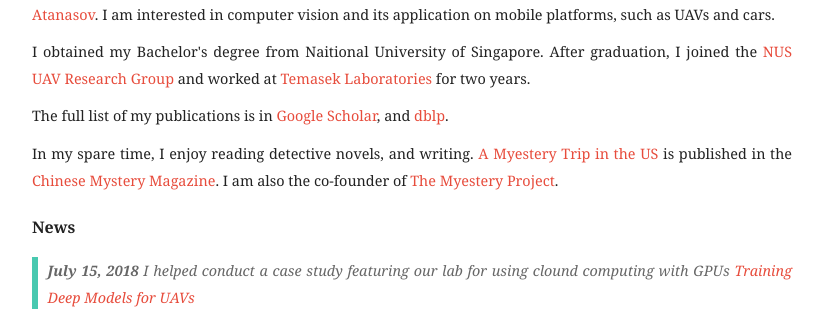
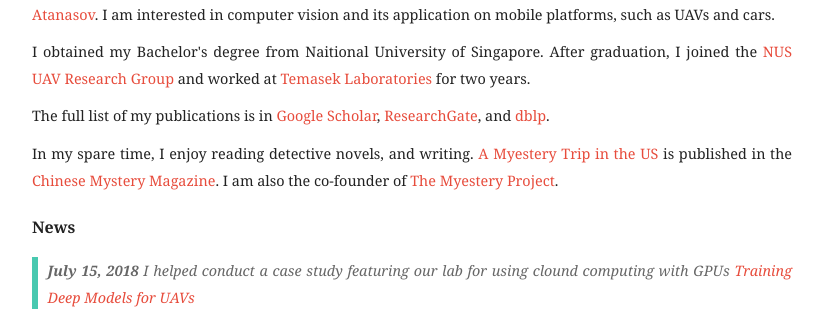
Before and after one commit to moshanATucsd/moshanATucsd.github.io, a Jekyll site: the page built from index.html, in a window 1280 px wide. Shown: the part 130-439 px from the top of the page, without its empty margins (228-1060 px from the left). Built offline with Jekyll 4.4.1, drawn with Linux system fonts in a browser that asks for light colours; nearby versions of some CDN libraries.

Commit message:
change index

```diff
--- a/index.html
+++ b/index.html
@@ -16,7 +16,7 @@
     </p>
 
     <p>
-    The full list of my publications is in <a href="https://scholar.google.com/citations?user=7sb-pdUAAAAJ&hl=en">Google Scholar</a>, and <a href="https://dblp.org/pid/119/1443">dblp</a>.
+    The full list of my publications is in <a href="https://scholar.google.com/citations?user=7sb-pdUAAAAJ&hl=en">Google Scholar</a>, <a href="https://www.researchgate.net/profile/Mo_Shan">ResearchGate</a>, and <a href="https://dblp.org/pid/119/1443">dblp</a>.
     </p>
 
     <p>
```
